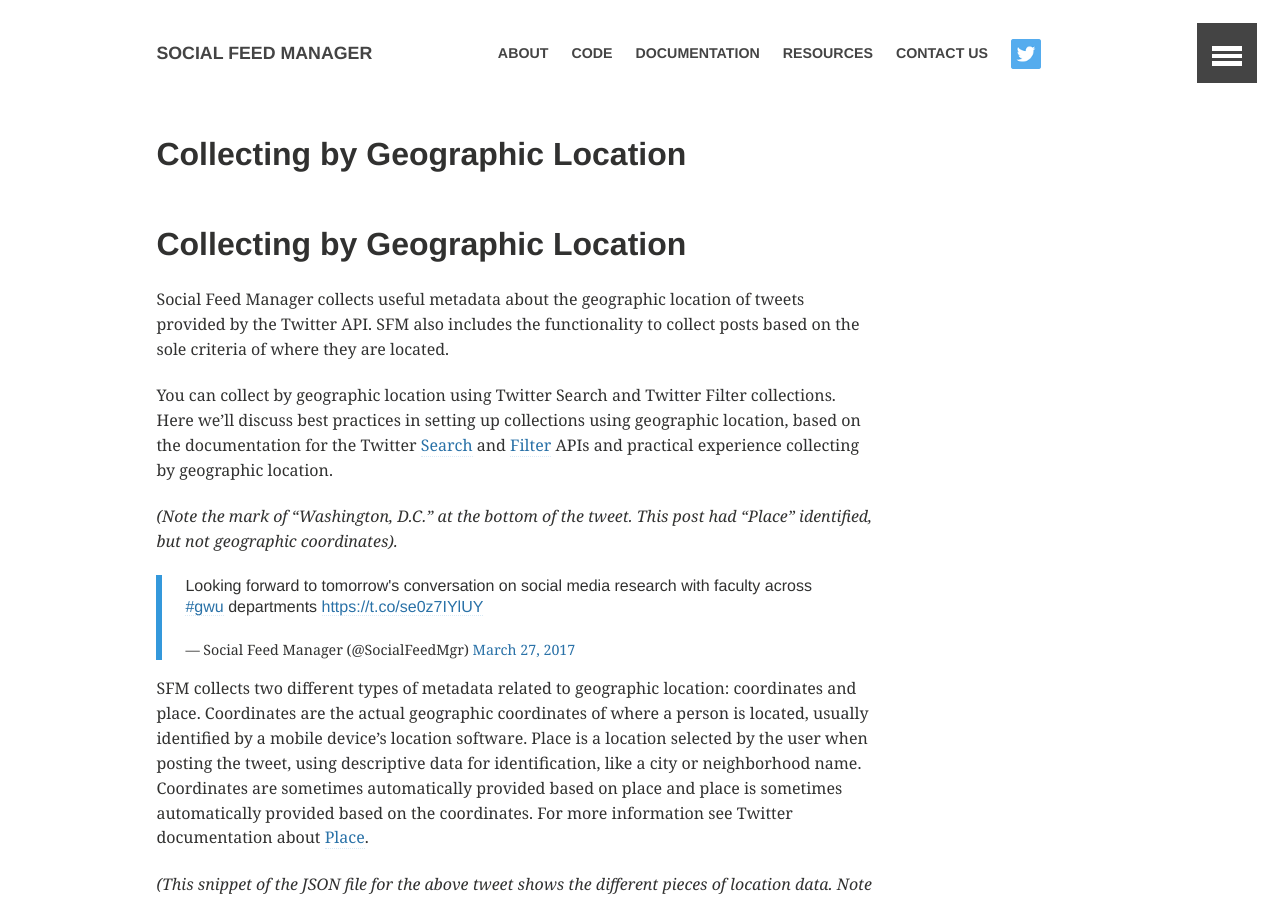
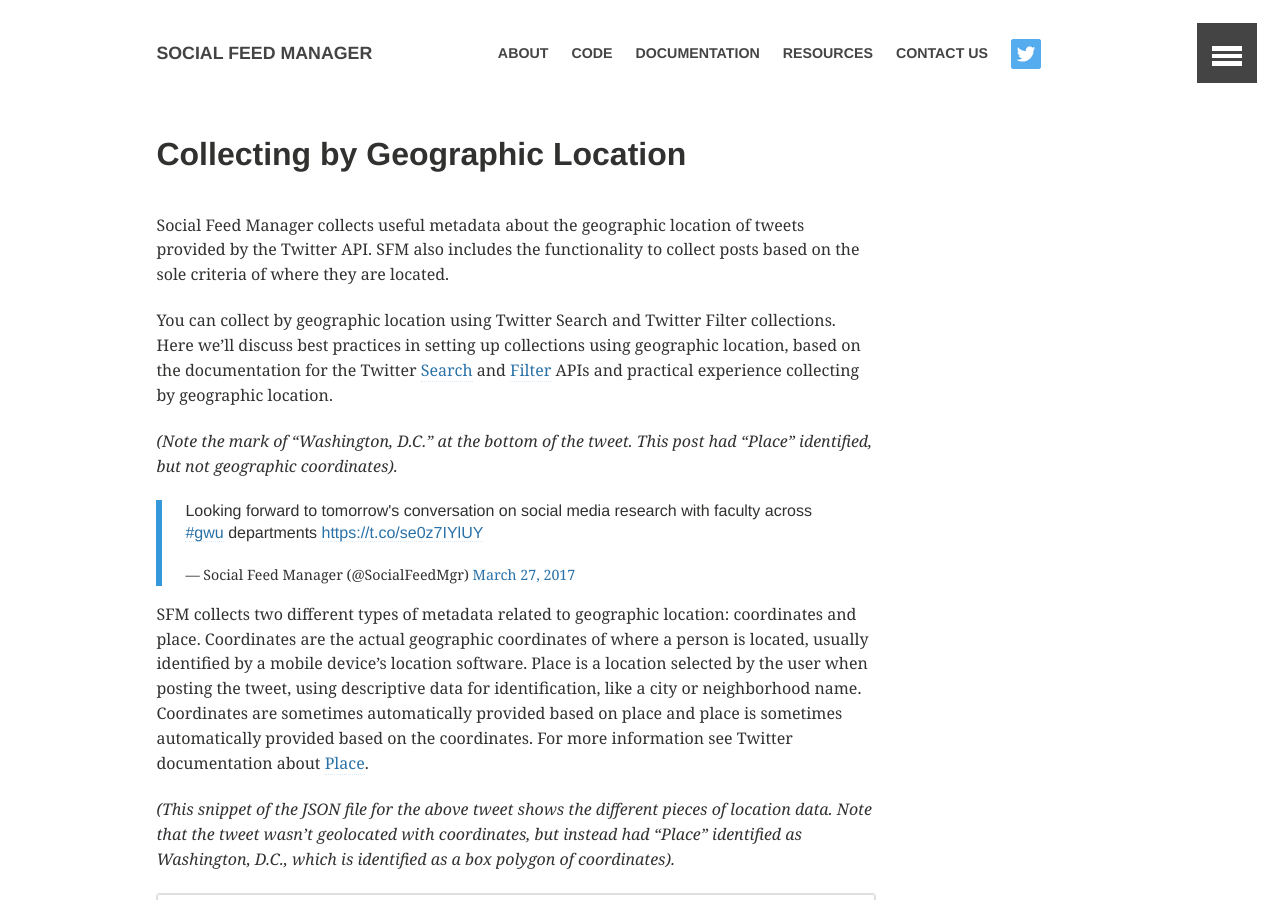
Before and after one commit to gwu-libraries/sfm-ui, a Jekyll site: the page built from _posts/2017-04-12-geographic-collecting.md, in a window 1280 px wide and 900 px high. Built offline with Jekyll 4.4.1, drawn with Linux system fonts in a browser that asks for light colours; comment, search, counter and statistics services are not loaded.

Commit message:
fixing title of page

```diff
--- a/_posts/2017-04-12-geographic-collecting.md
+++ b/_posts/2017-04-12-geographic-collecting.md
@@ -6,9 +6,6 @@
 excerpt: "SFM provides the opportunity to collect useful metadata about the geographic
 location of tweets provided by the Twitter API."
 ---
-
-# Collecting by Geographic Location
-
 Social Feed Manager collects useful metadata about the geographic location of tweets provided by
 the Twitter API. SFM also includes the functionality to collect posts based on
 the sole criteria of where they are located.
```
